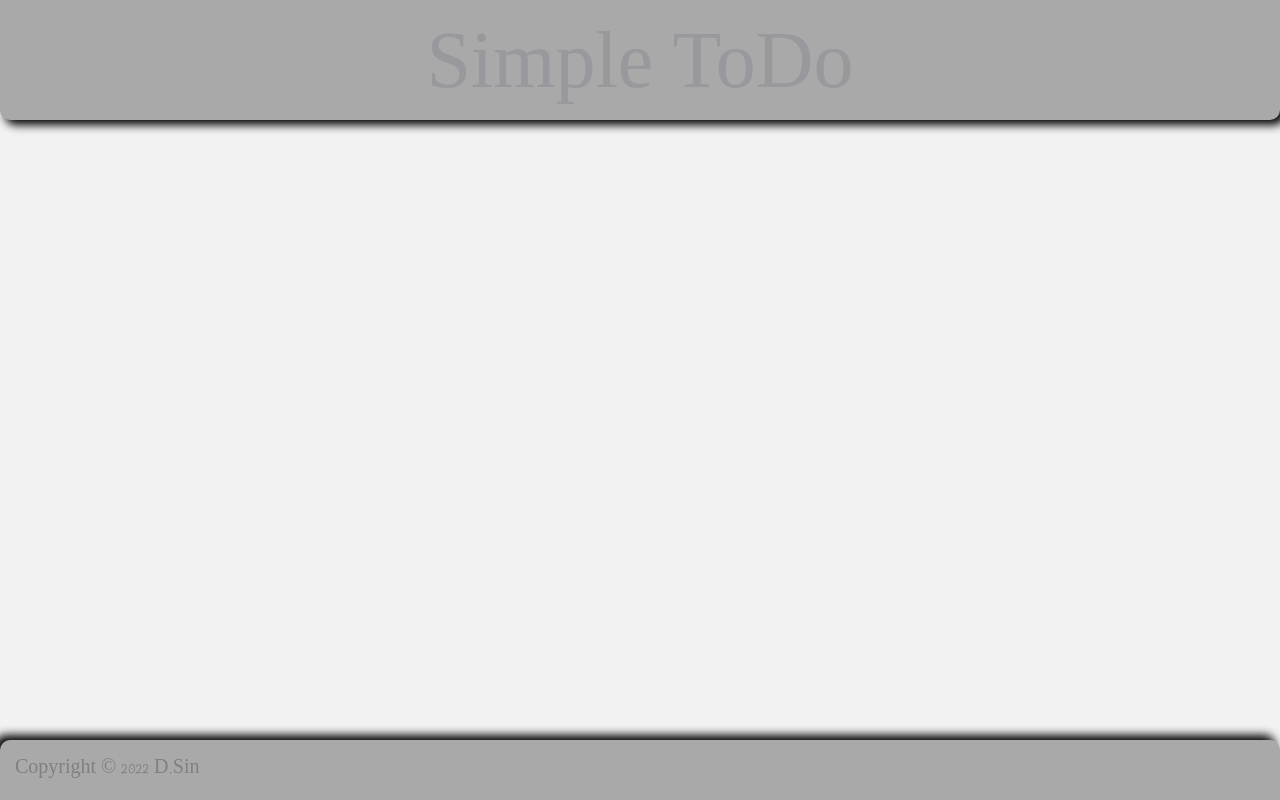
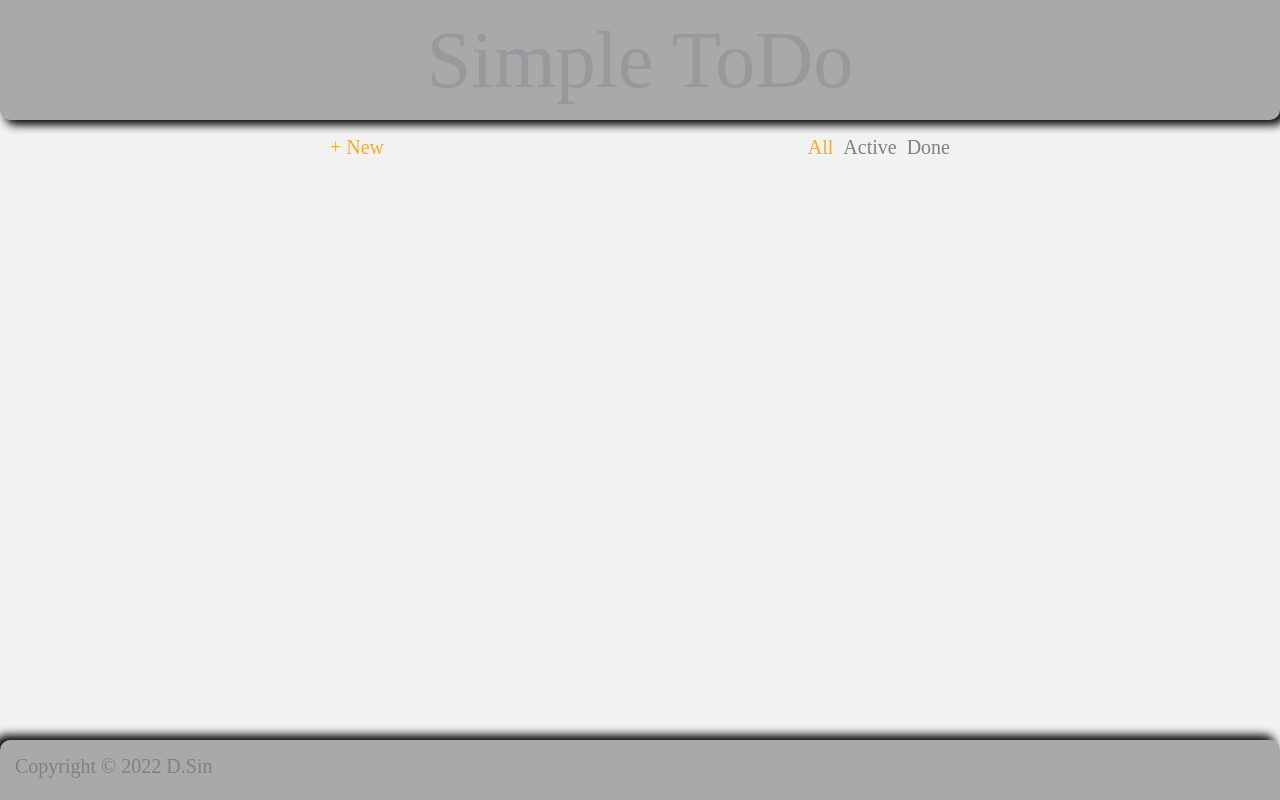
Before and after one commit to DmitrySinyapkin/simple-todo, a React (Create React App) app in the folder simple-todo/: page / in a window 1280 px wide. Built offline with nearby package versions, Linux system fonts and the light colour scheme.

Commit message:
Добавлено меню

```diff
--- a/simple-todo/src/App.css
+++ b/simple-todo/src/App.css
@@ -1,21 +1,10 @@
-.App {
-  font-family: LaptevBrush;
-}
-
 header {
   width: 100%;
-  height: 120px;
+  height: 200px;
 
   position: fixed;
   top: 0;
   left: 0;
-}
-
-main {
-  width: 100%;
-  height: 100%;
-  padding-top: 120px;
-  background: #f2f2f2;
 }
 
 footer {
@@ -26,3 +15,9 @@ footer {
   bottom: 0;
   left: 0;
 }
+
+@media (max-width: 500px) {
+  main {
+    width: 100%;
+  }
+}
--- a/simple-todo/src/App.js
+++ b/simple-todo/src/App.js
@@ -1,14 +1,17 @@
 import './App.css';
 import Header from './components/Header/Header';
 import Footer from './components/Footer/Footer';
+import Menu from './components/Menu/Menu';
 
 function App() {
   return (
     <div className="App">
       <header className="App-header">
         <Header />
+        <Menu />
       </header>
-      <main></main>
+      <main>
+      </main>
       <footer>
         <Footer />
       </footer>
--- a/simple-todo/src/components/Header/Header.css
+++ b/simple-todo/src/components/Header/Header.css
@@ -1,5 +1,6 @@
 header {
   width: 100%;
+  height: 120px;
   padding: 15px 0;
   background: darkgray;
   border-radius: 0 0 10px 10px;
--- a/simple-todo/src/components/Header/Header.less
+++ b/simple-todo/src/components/Header/Header.less
@@ -1,5 +1,6 @@
 header {
     width: 100%;
+    height: 120px;
     padding: 15px 0;
 
     background: darkgray;
--- /dev/null
+++ b/simple-todo/src/components/Menu/Menu.css
@@ -0,0 +1,38 @@
+.menu {
+  width: 50%;
+  height: 80px;
+  margin: 0 auto;
+  padding-top: 30px;
+  display: flex;
+  justify-content: space-between;
+  align-content: center;
+  font-size: 20px;
+}
+.menu__new {
+  padding: 0 10px;
+  color: #f9a82f;
+  cursor: pointer;
+}
+.menu__new:hover {
+  font-weight: bold;
+}
+.menu__filter ul {
+  padding: 0 10px;
+  list-style: none;
+  display: flex;
+  gap: 10px;
+}
+.menu__filter ul li {
+  color: gray;
+  cursor: pointer;
+}
+.menu__filter ul li:hover,
+.menu__filter ul .current {
+  color: #f9a82f;
+}
+@media (max-width: 500px) {
+  .menu {
+    padding-top: 60px;
+    width: 100%;
+  }
+}
--- /dev/null
+++ b/simple-todo/src/components/Menu/Menu.jsx
@@ -0,0 +1,33 @@
+import React, { useState } from "react";
+import './Menu.css';
+
+const Menu = (props) => {
+    const [active, setActive] = useState('all');
+
+    const handleAllClick = () => {
+        setActive('all');
+    }
+
+    const handleActiveClick = () => {
+        setActive('active');
+    }
+
+    const handleDoneClick = () => {
+        setActive('done');
+    }
+
+    return (
+        <div className="menu">
+            <div className="menu__new">+ New</div>
+            <div className="menu__filter">
+                <ul>
+                    <li className={`menu__item ${active === 'all' && 'current'}`} onClick={handleAllClick}>All</li>
+                    <li className={`menu__item ${active === 'active' && 'current'}`} onClick={handleActiveClick}>Active</li>
+                    <li className={`menu__item ${active === 'done' && 'current'}`} onClick={handleDoneClick}>Done</li>
+                </ul>
+            </div>
+        </div>
+    );
+}
+
+export default Menu;
--- /dev/null
+++ b/simple-todo/src/components/Menu/Menu.less
@@ -0,0 +1,41 @@
+.menu {
+    width: 50%;
+    height: 80px;
+    margin: 0 auto;
+    padding-top: 30px;
+    display: flex;
+    justify-content: space-between;
+    align-content: center;
+    font-size: 20px;
+
+    &__new {
+        padding: 0 10px;
+        color: #f9a82f;
+        cursor: pointer;
+    }
+
+    &__new:hover {
+        font-weight: bold;
+    }
+
+    &__filter ul {
+        padding: 0 10px;
+        list-style: none;
+        display: flex;
+        gap: 10px;
+
+        li {
+            color: gray;
+            cursor: pointer;
+        }
+
+        li:hover, .current {
+            color: #f9a82f;
+        }
+    }
+
+    @media (max-width: 500px) {
+        padding-top: 60px;
+        width: 100%;
+    }
+}
--- a/simple-todo/src/index.css
+++ b/simple-todo/src/index.css
@@ -1,9 +1,3 @@
-@font-face {
-  font-family: "LaptevBrush";
-  src: local("LaptevBrush"),
-   url("./fonts/laptevBrush.otf") format("opentype");
-}
-
 * {
   margin: 0;
   padding: 0;
```
Also changed, not shown: simple-todo/src/fonts/laptevBrush.otf (deleted).
